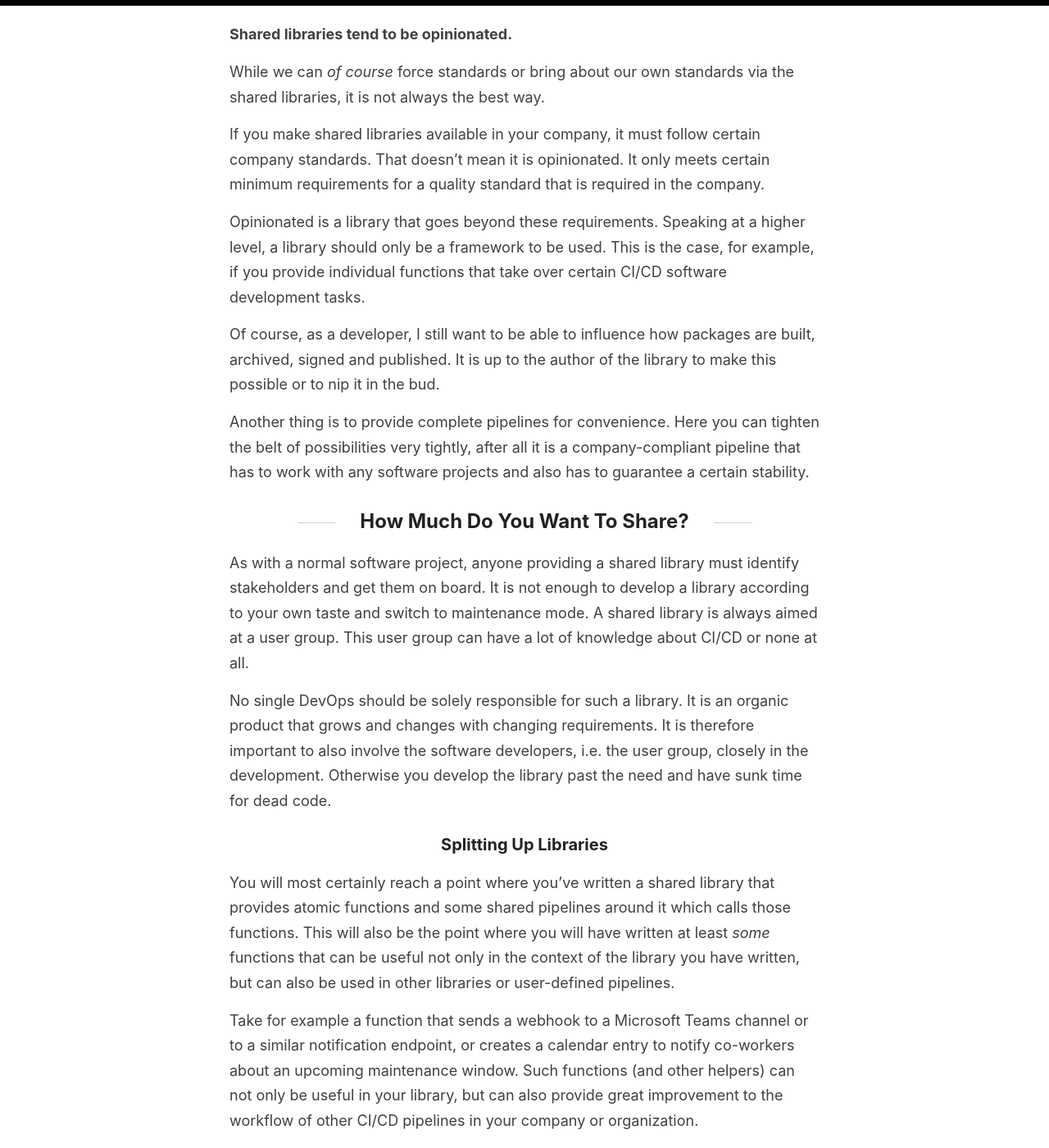
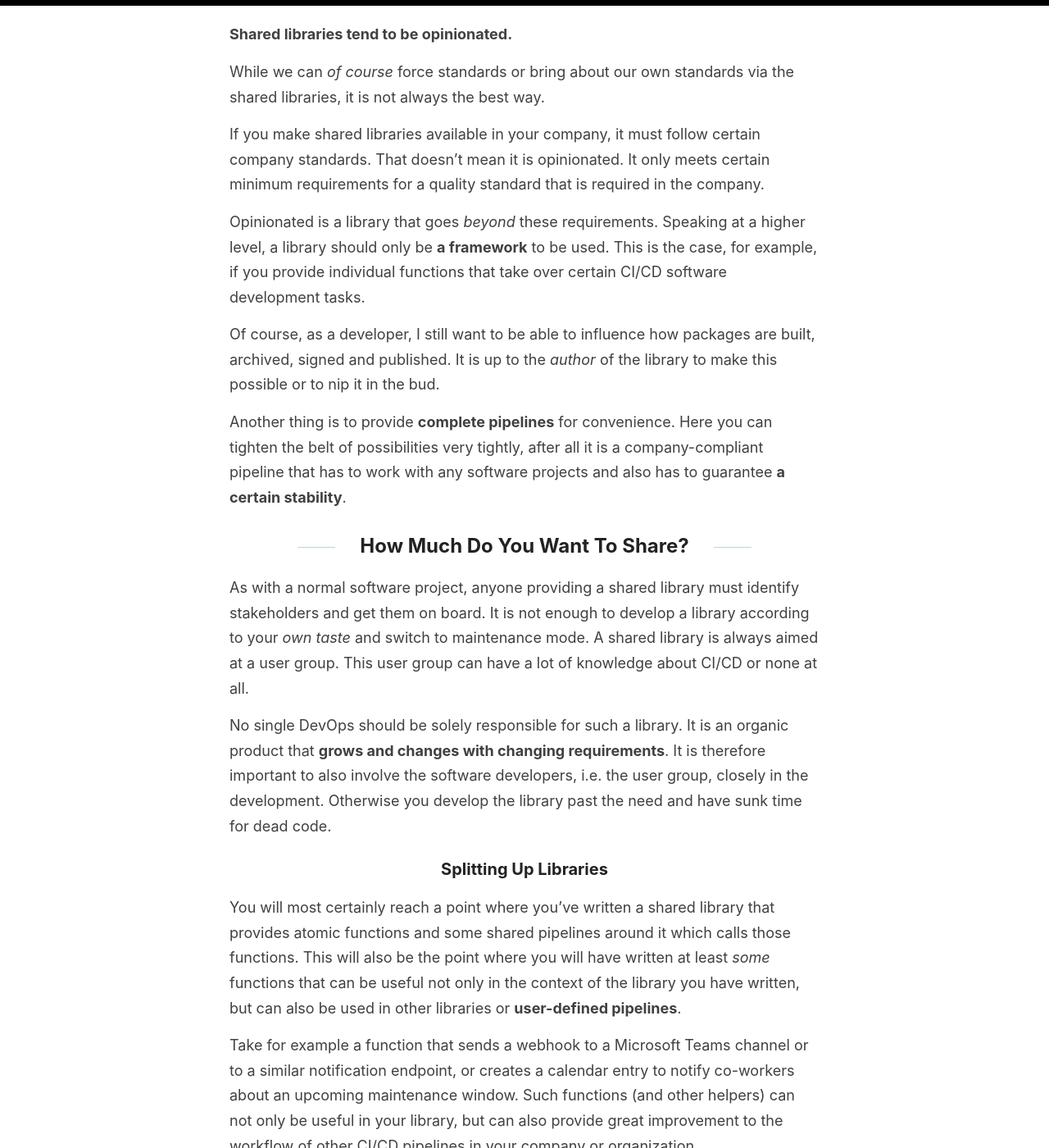
Before and after one commit to torbendury/torbendury.github.io, a Jekyll site: the page built from _posts/2022-10-27-jenkins-shared-library-101.md, in a window 1280 px wide and 1400 px high, scrolled down 1599 px. Shown: the whole window at 82% size. Built offline with Jekyll 4.4.1, drawn with Linux system fonts in a browser that asks for light colours; some of the changed text lies outside the part shown.

```diff
--- a/_posts/2022-10-27-jenkins-shared-library-101.md
+++ b/_posts/2022-10-27-jenkins-shared-library-101.md
@@ -32,26 +32,26 @@ While we can *of course* force standards or bring about our own standards via th
 
 If you make shared libraries available in your company, it must follow certain company standards. That doesn't mean it is opinionated. It only meets certain minimum requirements for a quality standard that is required in the company.
 
-Opinionated is a library that goes beyond these requirements. Speaking at a higher level, a library should only be a framework to be used. This is the case, for example, if you provide individual functions that take over certain CI/CD software development tasks.
+Opinionated is a library that goes *beyond* these requirements. Speaking at a higher level, a library should only be **a framework** to be used. This is the case, for example, if you provide individual functions that take over certain CI/CD software development tasks.
 
-Of course, as a developer, I still want to be able to influence how packages are built, archived, signed and published. It is up to the author of the library to make this possible or to nip it in the bud.
+Of course, as a developer, I still want to be able to influence how packages are built, archived, signed and published. It is up to the *author* of the library to make this possible or to nip it in the bud.
 
-Another thing is to provide complete pipelines for convenience. Here you can tighten the belt of possibilities very tightly, after all it is a company-compliant pipeline that has to work with any software projects and also has to guarantee a certain stability.
+Another thing is to provide **complete pipelines** for convenience. Here you can tighten the belt of possibilities very tightly, after all it is a company-compliant pipeline that has to work with any software projects and also has to guarantee **a certain stability**.
 
 ## How Much Do You Want To Share?
 
-As with a normal software project, anyone providing a shared library must identify stakeholders and get them on board. It is not enough to develop a library according to your own taste and switch to maintenance mode. A shared library is always aimed at a user group. This user group can have a lot of knowledge about CI/CD or none at all.
+As with a normal software project, anyone providing a shared library must identify stakeholders and get them on board. It is not enough to develop a library according to your *own taste* and switch to maintenance mode. A shared library is always aimed at a user group. This user group can have a lot of knowledge about CI/CD or none at all.
 
-No single DevOps should be solely responsible for such a library. It is an organic product that grows and changes with changing requirements. It is therefore important to also involve the software developers, i.e. the user group, closely in the development. Otherwise you develop the library past the need and have sunk time for dead code.
+No single DevOps should be solely responsible for such a library. It is an organic product that **grows and changes with changing requirements**. It is therefore important to also involve the software developers, i.e. the user group, closely in the development. Otherwise you develop the library past the need and have sunk time for dead code.
 
 
 ### Splitting Up Libraries
 
-You will most certainly reach a point where you've written a shared library that provides atomic functions and some shared pipelines around it which calls those functions. This will also be the point where you will have written at least *some* functions that can be useful not only in the context of the library you have written, but can also be used in other libraries or user-defined pipelines.
+You will most certainly reach a point where you've written a shared library that provides atomic functions and some shared pipelines around it which calls those functions. This will also be the point where you will have written at least *some* functions that can be useful not only in the context of the library you have written, but can also be used in other libraries or **user-defined pipelines**.
 
 Take for example a function that sends a webhook to a Microsoft Teams channel or to a similar notification endpoint, or creates a calendar entry to notify co-workers about an upcoming maintenance window. Such functions (and other helpers) can not only be useful in your library, but can also provide great improvement to the workflow of other CI/CD pipelines in your company or organization.
 
-This is the point where you should start a shared library that consists of those utility functions. You can then import this utility library into your shared library and use those utilities there while you prevent duplicated code and human errors.
+This is the point where you should start a shared library that consists of those **utility functions**. You can then import this utility library into your shared library and use those utilities there while you **prevent duplicated code and human errors**.
 
 ## Versioning
 
@@ -156,9 +156,9 @@ As soon as you run the job, the defined `helloPipeline` will be called and execu
 
 ## Summary And Helpful Links
 
-As you see, it is definitely not hard getting started with writing your own Jenkins libraries. They can make it very easy to define standardized pipeline steps and functions that can be used by you and your colleagues without any hassle. Make sure to document your functions and pipelines well so it will actually be used and won't end as dead code.
+As you see, it is **definitely not hard** getting started with writing your own Jenkins libraries. They can make it *very* easy to define standardized pipeline steps and functions that can be used by you and your colleagues without any hassle. Make sure to **document** your functions and pipelines well so it will actually be used and won't end as dead code.
 
-If you want to read on some more or add some bookmarks, here are some links which I found helpful when taking my first steps with shared libraries in Jenkins. Soon I'll probably publish my own Terraform Jenkins library and write a devlog to it, so stay tuned.
+If you want to read on some more or add some bookmarks, here are some links which I found helpful when taking my first steps with shared libraries in Jenkins. **Soon I'll probably publish my own Terraform Jenkins library and write a devlog to it, so stay tuned.**
 
 - [Jenkins - Extending with Shared Libraries](https://www.jenkins.io/doc/book/pipeline/shared-libraries/)
 - [Best practices for writing Jenkins shared libraries](https://bmuschko.com/blog/jenkins-shared-libraries/)
```
